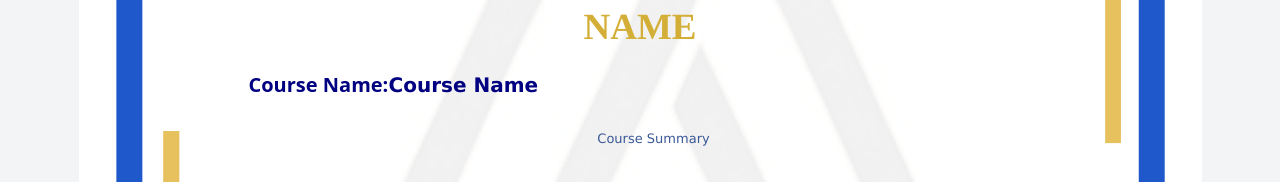
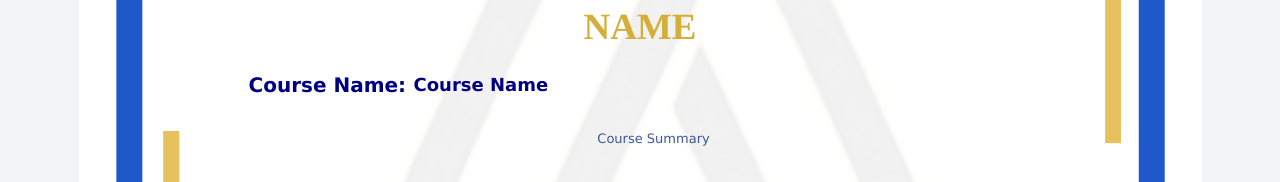
Before and after one commit to Vignesh082705/certificate, a React (Vite) app: page / in a window 1280 px wide. Shown: the part 292-474 px from the top of the page. Built offline with nearby package versions, Linux system fonts and the light colour scheme.

Commit message:
Initial commit

```diff
--- a/src/components/Certificate.jsx
+++ b/src/components/Certificate.jsx
@@ -78,7 +78,7 @@ const Certificate = () => {
         <div style={{ position: 'absolute', top: '220px', left: '50%', transform: 'translateX(-50%)', fontSize: '23px', color: '#003366', fontFamily: 'Verdana, sans-serif' }}>THIS CERTIFICATE IS PROUDLY PRESENTED TO</div>
 
         {/* Static Labels */}
-        <div style={{ position: 'absolute', top: '330px', left: '170px', fontSize: '20px', fontWeight: 'bold', color: '#000080' }}>Course Name:</div>
+        <div style={{ position: 'absolute', top: '330px', left: '170px', fontSize: '20px', fontWeight: 'bold', color: '#000080' , fontFamily: 'Verdana, sans-serif'}}>Course Name:</div>
         <div style={{ position: 'absolute', bottom: '230px', left: '170px', fontSize: '18px', color: '#3B5998' }}>Certificate ID:</div>
         <div style={{ position: 'absolute', bottom: '195px', left: '170px', fontSize: '18px', color: '#3B5998' }}>Hours:</div>
         <div style={{ position: 'absolute', bottom: '160px', left: '170px', fontSize: '18px', color: '#3B5998' }}>Date of Completion:</div>
@@ -116,13 +116,14 @@ const Certificate = () => {
   style={{
     ...baseStyle,
     position: "absolute",
-    top: "330px",
-    left: "310px",
+    top: "332px",
+    left: "335px",
     width: "670px",
-    fontSize: "20px",
+    fontSize: "18px",
     fontWeight: "bold",
     lineHeight: "1.5",
     minHeight: "60px",
+    fontFamily: 'Verdana, sans-serif',
     color: "#000080",
   }}
 >
```
